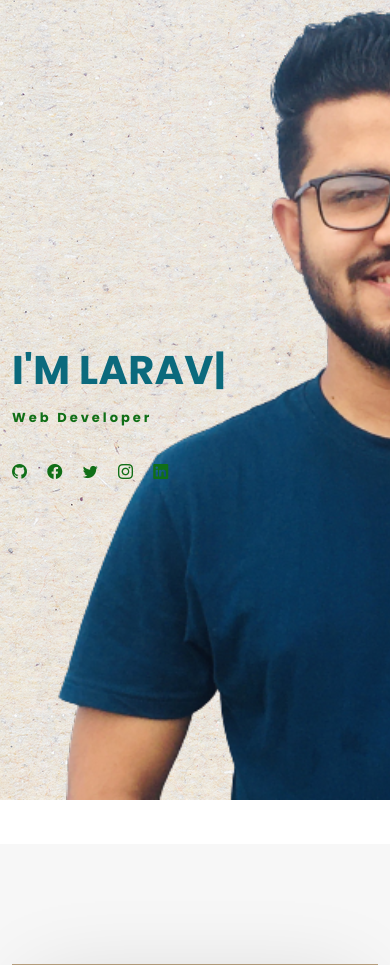
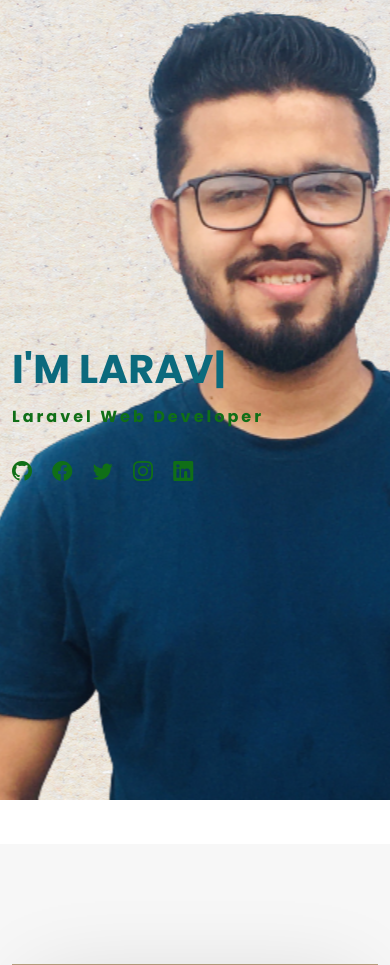
Before and after one commit to enuenan/portfolio, a PHP site: page / in a window 390 px wide. Shown: the top 965 px of the page. Run offline with PHP 8.4, Linux system fonts and the light colour scheme; some web fonts are replaced.

Commit message:
Images responsive

```diff
--- a/assets/css/style.css
+++ b/assets/css/style.css
@@ -471,7 +471,7 @@ p {
 }
 
 .hero-content p {
-  font-size: 13px;
+  font-size: 16px;
   letter-spacing: 3px;
   margin-top: 0;
   margin-bottom: 30px;
@@ -487,7 +487,7 @@ p {
 
 .hero-content .list-social li i {
   color: #fff;
-  font-size: 15px;
+  font-size: 20px;
 }
 
 /*--------------------------------------------------------------
@@ -1390,6 +1390,10 @@ blockquote {
  */
 @media (max-width: 480px) {
 
+  #hero {
+    background-position: 65% top;
+  }
+
   /* Navbar */
   nav {
     padding: 20px 15px;
--- a/index.html
+++ b/index.html
@@ -5,12 +5,12 @@
 	<meta charset="utf-8">
 	<meta content="width=device-width, initial-scale=1.0" name="viewport">
 
-	<title>Folio Bootstrap Template - Index</title>
+	<title>Moammer Farshid Enan - Portfolio</title>
 	<meta content="" name="description">
 	<meta content="" name="keywords">
 
 	<!-- Favicons -->
-	<link href="assets/img/200-2007341_blue-white-letter-e-logo-design-png-e-logo-design-free.png" rel="icon">
+	<link href="assets/img/LogoMakr-4CEFtI.png" rel="icon">
 	<link href="assets/img/apple-touch-icon.png" rel="apple-touch-icon">
 
 	<!-- Google Fonts -->
@@ -86,7 +86,7 @@
 				<h1 style="color: #0b6a7d !important">I'm <span class="typed"
 						data-typed-items="Moammer Farshid Enan, Laravel Web Developer"></span>
 				</h1>
-				<p style="color: #106f17 !important"> <strong> Web Developer</strong></p>
+				<p style="color: #106f17 !important"> <strong>Laravel Web Developer</strong></p>
 
 				<ul class="list-unstyled list-social">
 					<li>
```
Also changed, not shown: assets/img/LogoMakr-3UbpKy.png (added), assets/img/LogoMakr-4CEFtI.png (added).
